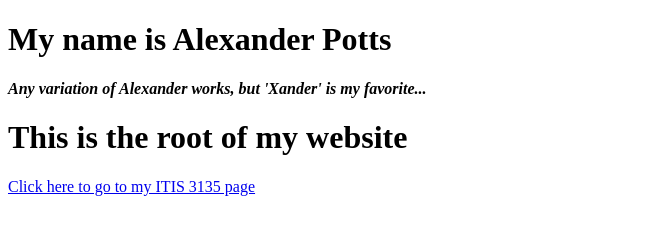
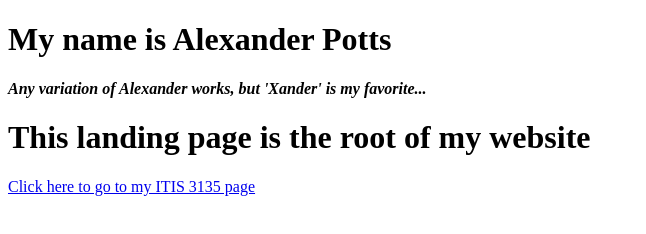
Before and after one commit to aRepoNamedXP/aRepoNamedXP.github.io, a plain HTML site: page index.html in a window 1280 px wide. Shown: the whole page, without its empty margins (0-646 px from the left). Drawn offline with Linux system fonts and the light colour scheme.

Commit message:
Updated title for index
Landing page

```diff
--- a/index.html
+++ b/index.html
@@ -3,12 +3,12 @@
 <head>
     <meta charset="UTF-8">
     <meta name="viewport" content="width=device-width, initial-scale=1.0">
-    <title>aRepoNamedXP</title>
+    <title>Landing Page - aRepoNamedXP</title>
 </head>
 <body>
     <h1>My name is Alexander Potts</h1>
     <h4><i>Any variation of Alexander works, but 'Xander' is my favorite...</i></h4>
-    <h1>This is the root of my website</h1>
+    <h1>This landing page is the root of my website</h1>
     <a href="itis3135/">Click here to go to my ITIS 3135 page</a>
 </body>
 </html>
```
